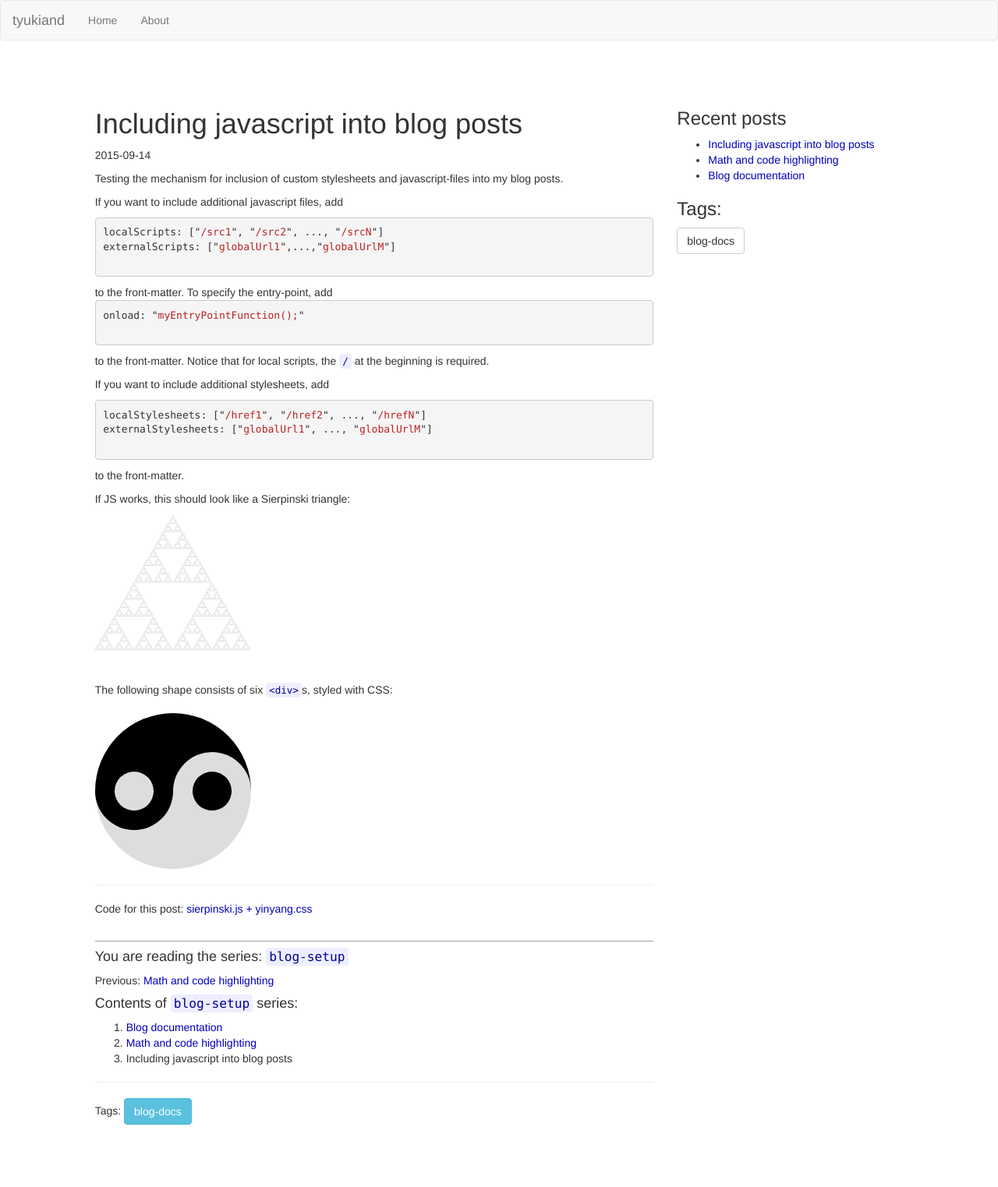
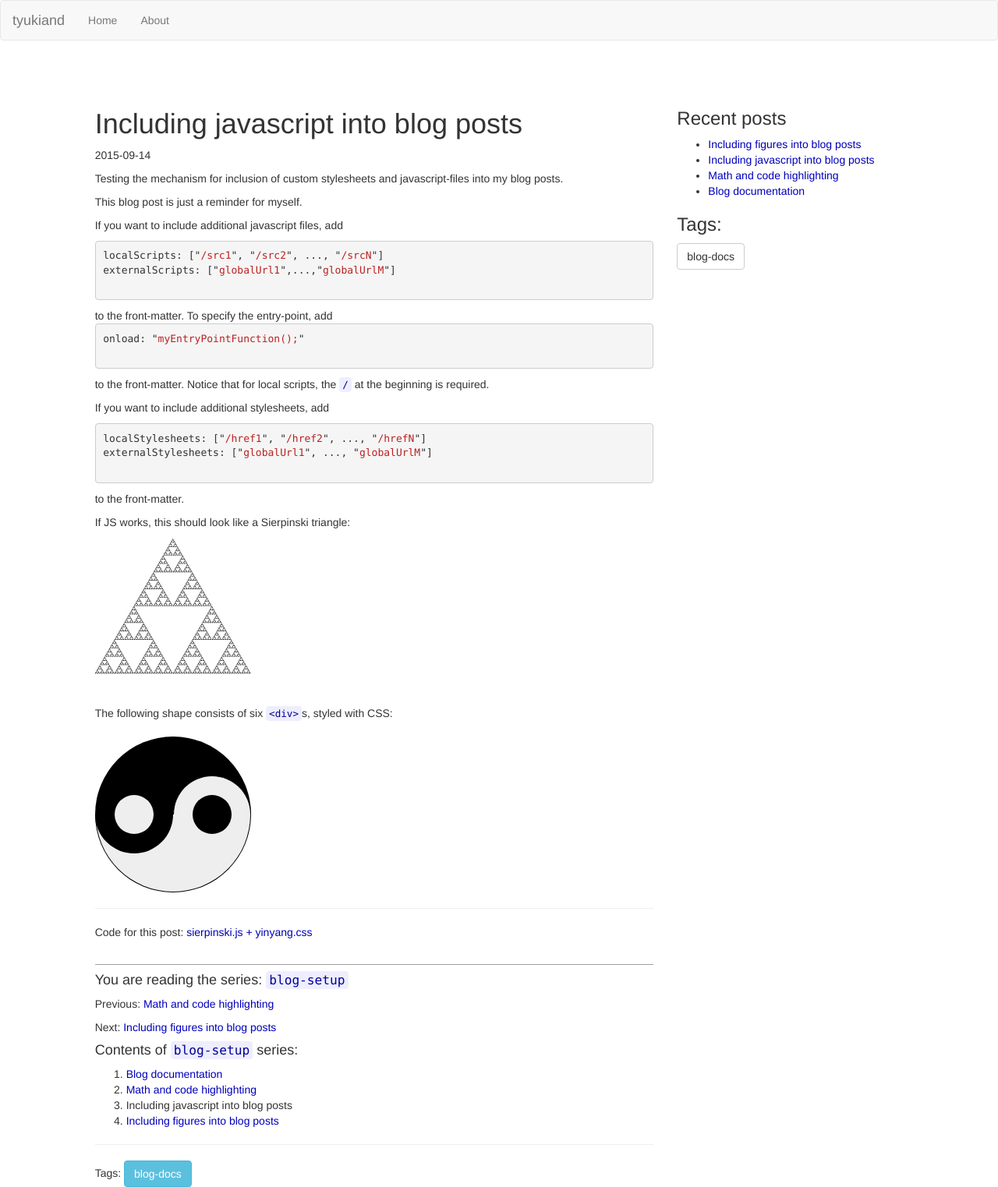
Before and after one commit to tyukiand/blog, a Jekyll site: the page built from _posts/2015-09-14-including-javascript.html, in a window 1280 px wide. Shown: the whole page at 78% size. Built offline with Jekyll 4.4.1, drawn with Linux system fonts in a browser that asks for light colours; nearby versions of some CDN libraries; comment, search, counter and statistics services are not loaded; before the commit the page ends 1443 px from its top, so only the background shows below that.

Commit message:
Added including-images test

```diff
--- a/_includes/header.html
+++ b/_includes/header.html
@@ -8,7 +8,7 @@
   <meta name="description" content="{{ site.description }}">
   <link href="https://maxcdn.bootstrapcdn.com/bootstrap/3.3.5/css/bootstrap.min.css" rel="stylesheet" integrity="sha256-MfvZlkHCEqatNoGiOXveE8FIwMzZg4W85qfrfIFBfYc= sha512-dTfge/zgoMYpP7QbHy4gWMEGsbsdZeCXz7irItjcC3sPUFtf0kuFbDz/ixG7ArTxmDjLXDmezHubeNikyKGVyQ==" crossorigin="anonymous">
   <link rel="stylesheet" href="{{ site.baseurl }}/css/pygments/syntax.css">
-  <link rel="stylesheet" href="{{ site.baseurl }}/css/custom.css">
+  <link rel="stylesheet" type="text/css" href="{{ site.baseurl }}/css/custom.css">
 
   {% if page.localStylesheets %}
     {% for s in page.localStylesheets %}
@@ -31,7 +31,7 @@
       <link rel="stylesheet" href="{{s}}">
     {% endfor %}
   {% else %}
-    <!-- no local stylesheets for this page -->
+    <!-- no external stylesheets for this page -->
   {% endif %}
 
   {% if page.externalScripts %}
--- a/_posts/2015-09-14-highlighting-test.html
+++ b/_posts/2015-09-14-highlighting-test.html
@@ -9,6 +9,10 @@
 Some examples of typeset math and highlighted code.
 
 <!-- cut -->
+
+<p>
+This blog post is just a reminder for myself.
+</p>
 
 <h2>Math</h2>
 <p>
--- a/_posts/2015-10-05-including-javascript.html
+++ b/_posts/2015-09-14-including-javascript.html
@@ -16,6 +16,10 @@
 </p>
 
 <!-- cut -->
+
+<p>
+This blog post is just a reminder for myself.
+</p>
 
 <p>
   If you want to include additional javascript files, add
--- a/codeSnippets/javascriptTest/sierpinski.js
+++ b/codeSnippets/javascriptTest/sierpinski.js
@@ -6,7 +6,7 @@
   var ctx = canvas.getContext('2d');
   ctx.fillStyle = "#FFFFFF";
   ctx.fillRect(0,0,w,canvasHeight);
-  ctx.fillStyle = "rgba(0,0,0,0.2)";
+  ctx.fillStyle = "rgba(0,0,0,1)";
   function mid(a, b) {
     return {x:(a.x + b.x) / 2, y: (a.y + b.y) / 2};
   }
--- a/codeSnippets/javascriptTest/yinyang.css
+++ b/codeSnippets/javascriptTest/yinyang.css
@@ -13,12 +13,15 @@
   border-radius: 100px 100px 0px 0px;
 }
 #yang {
-  background-color: #DDDDDD;
+  background-color: #EEEEEE;
   position: absolute;
   top: 100px;
   width: 200px;
   height: 100px;
   border-radius: 0px 0px 100px 100px;
+  border-width: 0px 1px 1px 1px;
+  border-color: #000000;
+  border-style: solid;
 }
 #yin-nose {
   background-color: black;
@@ -29,16 +32,19 @@
   border-radius: 0px 0px 50px 50px;
 }
 #yang-nose {
-  background-color: #DDDDDD;
+  background-color: #EEEEEE;
   position: absolute;
   top: 50px;
   left: 100px;
   width: 100px;
   height: 50px;
   border-radius: 50px 50px 0px 0px;
+  border-width: 1px 1px 0px 1px;
+  border-color: #000000;
+  border-style: solid;
 }
 #yang-circle {
-  background-color: #DDDDDD;
+  background-color: #EEEEEE;
   position: absolute;
   top: 75px;
   left: 25px;
--- a/css/custom.css
+++ b/css/custom.css
@@ -9,6 +9,11 @@
 table, th, td {
    border: 1px solid black;
    padding: 2px;
+}
+
+table.noBorder, table.noBorder * {
+  border-style: none;
+  border-width: 0px;
 }
 
 td.failure {
@@ -27,3 +32,56 @@
   background-color: #EEEEFF;
   color: #000099;
 }
+
+.centered {
+  margin-left: auto;
+  margin-right: auto;
+  display: block;
+}
+
+.framed {
+  border-color: #BBBBBB;
+  border-style: solid;
+  background-color: #EEEEFF;
+  padding: 5px;
+  width: 100%;
+  margin-left: auto;
+  margin-right: auto;
+  display: block;
+}
+
+img.framed {
+  border-radius: 5px 5px 0px 0px;
+  border-width: 1px 1px 0px 1px;
+}
+
+figcaption.framed {
+  border-radius: 0px 0px 5px 5px;
+  border-width: 0px 1px 1px 1px;
+}
+
+figcaption > span {
+  font-weight: bold;
+}
+
+/*
+figure {
+  border-radius: 5px;
+  border-style: solid;
+  border-color: #888888;
+  border-width: 1px;
+  padding: 8px;
+  margin: 2px;
+}
+*/
+
+.customCssLoaded {
+  background-color: #005500;
+  color: #55FF00;
+  border-style: solid;
+  border-color: #55FF00;
+  padding: 3px;
+  font-size: 24;
+  margin-bottom: 10px;
+  margin-top: 10px;
+}
```
Also changed, not shown: other parts of _posts/2015-09-14-including-javascript.html (+1 -1 lines), _posts/2015-09-15-including-images.html (added, +254 -0 lines), images/testFigure/escherOriginal.png (added), images/testFigure/escherSmile.png (added), images/testFigure/escherWarped.png (added).
